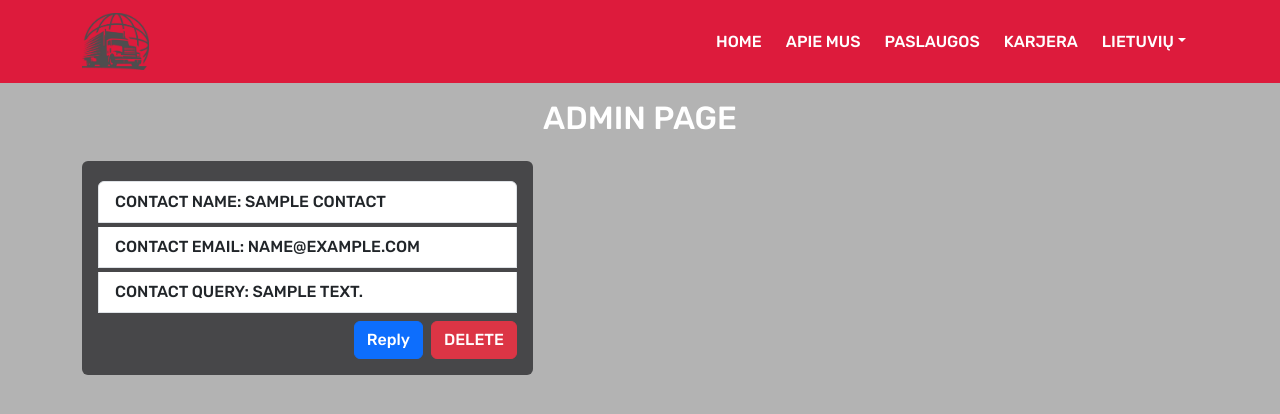
After one commit to ErnAbr/logistics-page, a Symfony app: template templates/admin.html.twig in a window 1280 px wide. The commit adds this page. Shown: the top 414 px of the page. Run offline with Twig, Linux system fonts and the light colour scheme; the template is opened without the code that fills it: most values are stand-ins (such as "Sample title", 1, 10 or a date in 2020); some libraries are stand-ins or nearby versions; some web fonts are replaced.

Commit message:
admin-page-showcase&delete

```diff
--- a/public/styles.css
+++ b/public/styles.css
@@ -29,9 +29,9 @@ p {
   margin-top: 15px;
   height: 95px;
 }
-li:hover {
+/* li:hover {
   transform: translateY(-0.5px) scale(1.05);
-}
+} */
 .background-picture {
   background-image: url(./img_front/volvo.jpg);
   background-position: 50% 50%;
--- /dev/null
+++ b/templates/admin.html.twig
@@ -0,0 +1,33 @@
+{% extends 'base.html.twig' %} {% block content %}
+<div class="container">
+  <h2 class="d-flex justify-content-center mt-3">Admin Page</h2>
+
+  <section class="row mt-3">
+    <div class="col-12 col-md-6 col-xl-5" id="order-page-admin">
+      {% for contact in contacts %}
+      <article class="card border-0 mt-2">
+        <div class="card-body">
+          <ul class="list-group">
+            <li class="list-group-item mt-1">
+              Contact name: {{ contact.name }}
+            </li>
+            <li class="list-group-item mt-1">
+              Contact email: {{ contact.email }}
+            </li>
+            <li class="list-group-item mt-1">
+              Contact query: {{ contact.message }}
+            </li>
+            <div class="d-flex justify-content-end mt-2">
+              <button class="btn btn-primary mx-2">Reply</button>
+              <a href="{{ path('delete_contact') }}" class="btn btn-danger"
+                >Delete</a
+              >
+            </div>
+          </ul>
+        </div>
+      </article>
+      {% endfor %}
+    </div>
+  </section>
+</div>
+{% endblock %}
```
Also changed, not shown: src/Controller/IndexController.php (+25 -0 lines).
